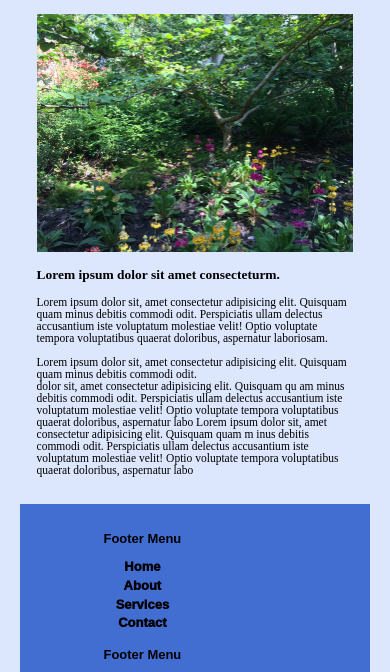
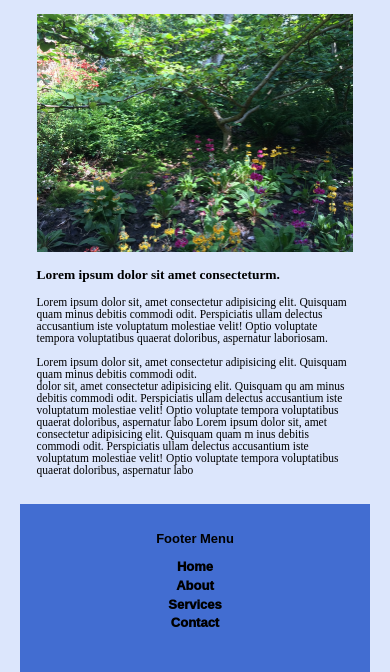
Before and after one commit to abhishekmorla/Simple-Site, a plain HTML site: page index.html in a window 390 px wide. Shown: the part 142-814 px from the top of the page. Drawn offline with nearby package versions, Linux system fonts and the light colour scheme.

Commit message:
Update style.css

```diff
--- a/s/css/style.css
+++ b/s/css/style.css
@@ -315,6 +315,16 @@ input[type=text], select, textarea{
 	  margin-top: 0;
 	}
   }
+
+  @media (max-width: 880px) {
+
+    .footer .footbox{
+        display: block;
+        width: 100%;
+        margin-bottom: 40px;
+        text-align: center;
+    }
+
 =======
 /*Contact*/
 .bani iframe {
```
